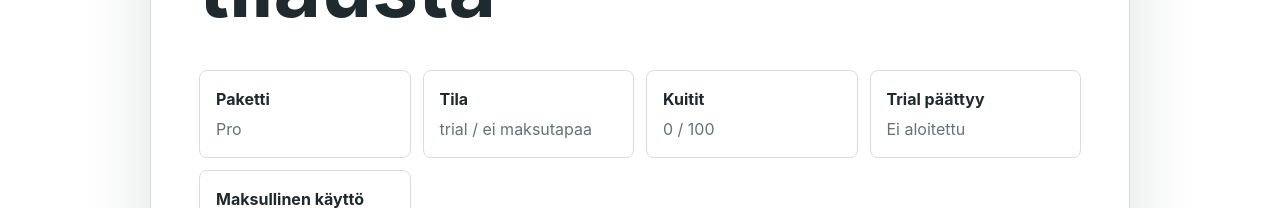
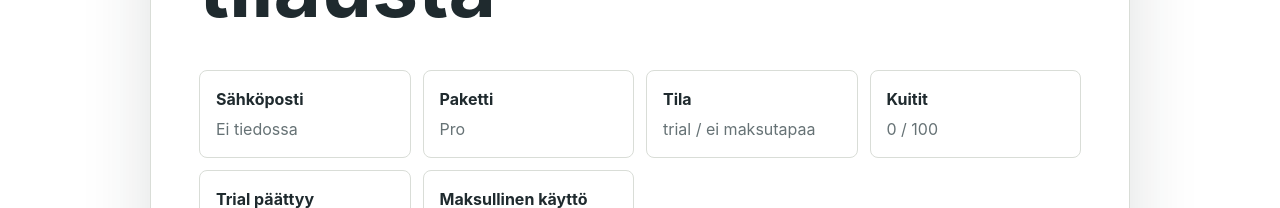
Before and after one commit to Kris-creator23/check-product, a Next.js app: page /dashboard in a window 1280 px wide. Shown: the part 470-678 px from the top of the page. Built offline with nearby package versions, Linux system fonts and the light colour scheme; no server answers.

Commit message:
Show account email in dashboard

```diff
--- a/app/api/me/route.ts
+++ b/app/api/me/route.ts
@@ -13,5 +13,11 @@ export async function GET(request: Request) {
 
   if (error) return NextResponse.json({ error: error.message }, { status: 500 });
 
-  return NextResponse.json({ profile });
+  return NextResponse.json({
+    profile,
+    user: {
+      id: auth.user.id,
+      email: auth.user.email
+    }
+  });
 }
--- a/app/dashboard/page.tsx
+++ b/app/dashboard/page.tsx
@@ -18,6 +18,7 @@ type Profile = {
 export default function DashboardPage() {
   const supabase = useMemo(() => createBrowserSupabase(), []);
   const [profile, setProfile] = useState<Profile | null>(null);
+  const [userEmail, setUserEmail] = useState("");
   const [plan, setPlan] = useState<PlanId>("pro");
   const [message, setMessage] = useState("");
   const [companyName, setCompanyName] = useState("");
@@ -52,6 +53,7 @@ export default function DashboardPage() {
     });
     const data = await response.json();
     setProfile(data.profile ?? null);
+    setUserEmail(data.user?.email ?? "");
     if (data.profile?.selected_plan) setPlan(data.profile.selected_plan);
     setLoading(false);
   }
@@ -142,6 +144,7 @@ export default function DashboardPage() {
           {loading ? <p>Ladataan...</p> : (
             <>
               <div className="accountGrid">
+                <div><b>Sähköposti</b><span>{userEmail || "Ei tiedossa"}</span></div>
                 <div><b>Paketti</b><span>{profile?.selected_plan ? plans[profile.selected_plan].name : plans[plan].name}</span></div>
                 <div><b>Tila</b><span>{profile?.subscription_status ?? "trial / ei maksutapaa"}</span></div>
                 <div><b>Kuitit</b><span>{profile?.receipts_used ?? 0} / {plans[profile?.selected_plan ?? plan].quota}</span></div>
```
